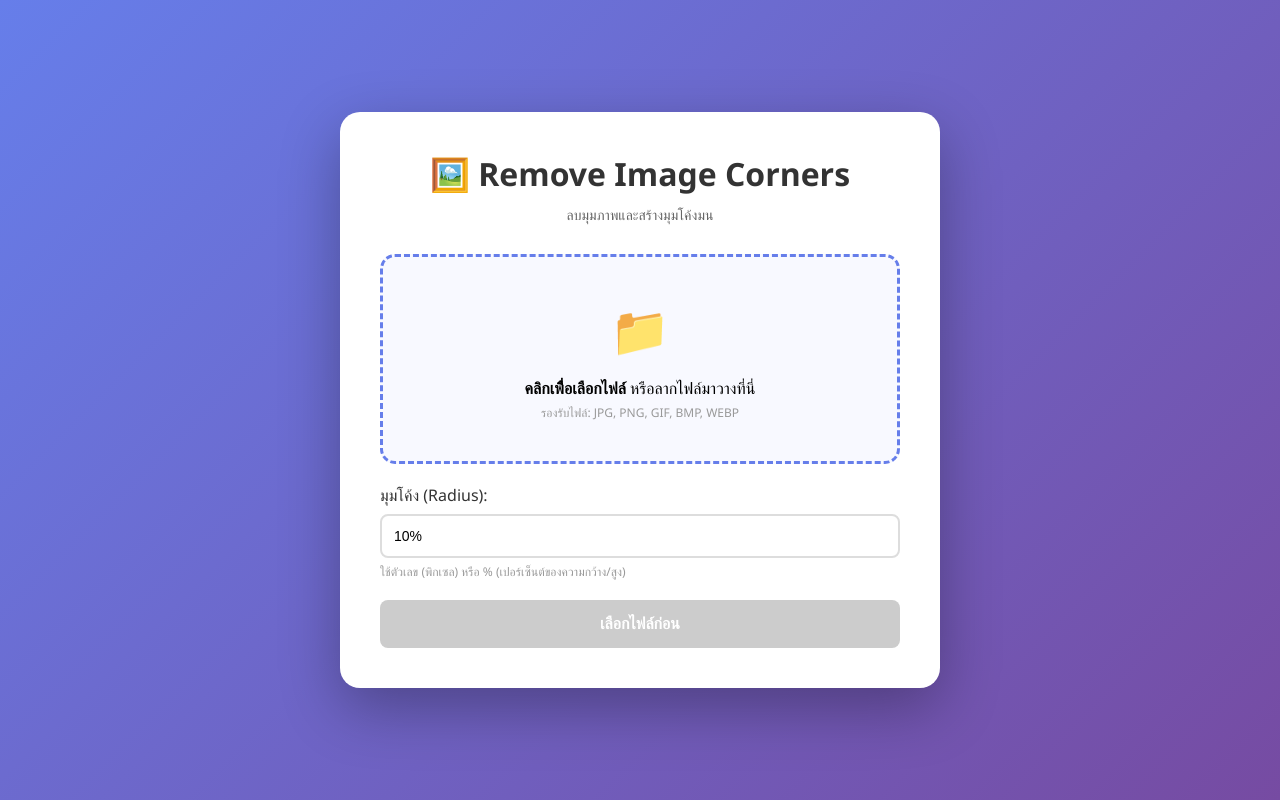
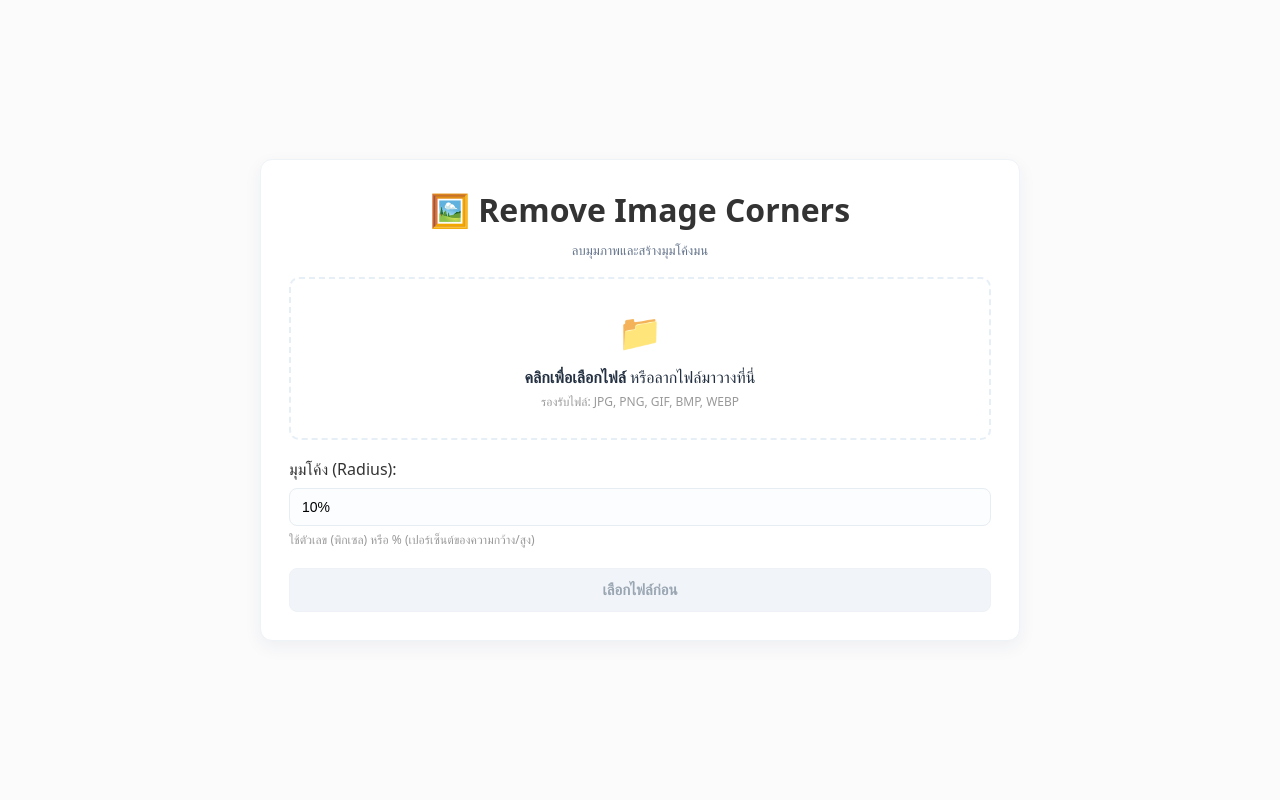
Before and after one commit to ranchana23/codespaces-blank, a Flask app: page / in a window 1280 px wide. Run offline with Flask 3, Linux system fonts and the light colour scheme; some libraries are stand-ins or nearby versions.

Commit message:
change theme

```diff
--- a/templates/index.html
+++ b/templates/index.html
@@ -4,6 +4,7 @@
     <meta charset="UTF-8">
     <meta name="viewport" content="width=device-width, initial-scale=1.0">
     <title>Remove Image Corners</title>
+    <link href="https://fonts.googleapis.com/css2?family=Noto+Sans+Thai+Looped:wght@300;400;600;700&display=swap" rel="stylesheet">
     <style>
         * {
             margin: 0;
@@ -12,22 +13,24 @@
         }
 
         body {
-            font-family: 'Segoe UI', Tahoma, Geneva, Verdana, sans-serif;
-            background: linear-gradient(135deg, #667eea 0%, #764ba2 100%);
+            font-family: 'Noto Sans Thai Looped', 'Noto Sans', 'Segoe UI', Tahoma, Geneva, Verdana, sans-serif;
+            background: #fbfbfc; /* soft neutral background */
             min-height: 100vh;
             display: flex;
             justify-content: center;
             align-items: center;
-            padding: 20px;
+            padding: 28px;
+            color: #233041;
         }
 
         .container {
-            background: white;
-            border-radius: 20px;
-            padding: 40px;
-            box-shadow: 0 20px 60px rgba(0, 0, 0, 0.3);
-            max-width: 600px;
+            background: #ffffff; /* clean card */
+            border-radius: 12px;
+            padding: 28px;
+            box-shadow: 0 6px 18px rgba(35, 48, 65, 0.06);
+            max-width: 760px;
             width: 100%;
+            border: 1px solid #eef3f7;
         }
 
         h1 {
@@ -37,36 +40,38 @@
         }
 
         .subtitle {
-            color: #666;
+            color: #64748b;
             text-align: center;
-            margin-bottom: 30px;
-            font-size: 14px;
+            margin-bottom: 18px;
+            font-size: 13px;
+            font-weight: 400;
         }
 
         .upload-area {
-            border: 3px dashed #667eea;
-            border-radius: 15px;
-            padding: 40px;
+            border: 2px dashed #e6eef6;
+            border-radius: 10px;
+            padding: 28px;
             text-align: center;
-            background: #f8f9ff;
+            background: #ffffff;
             cursor: pointer;
-            transition: all 0.3s ease;
-            margin-bottom: 20px;
+            transition: box-shadow 0.18s ease, transform 0.12s ease;
+            margin-bottom: 18px;
         }
 
         .upload-area:hover {
-            background: #eef1ff;
-            border-color: #764ba2;
+            box-shadow: 0 6px 18px rgba(35, 48, 65, 0.04);
+            transform: translateY(-2px);
         }
 
         .upload-area.dragover {
-            background: #e0e7ff;
-            border-color: #764ba2;
+            box-shadow: 0 8px 22px rgba(35, 48, 65, 0.06);
+            border-color: #dbeafc;
         }
 
         .upload-icon {
-            font-size: 48px;
-            margin-bottom: 15px;
+            font-size: 36px;
+            margin-bottom: 10px;
+            opacity: 0.9;
         }
 
         input[type="file"] {
@@ -86,16 +91,18 @@
 
         input[type="text"] {
             width: 100%;
-            padding: 12px;
-            border: 2px solid #ddd;
+            padding: 10px 12px;
+            border: 1px solid #e6edf3;
             border-radius: 8px;
             font-size: 14px;
-            transition: border-color 0.3s;
+            background: #fbfdff;
+            transition: box-shadow 0.12s ease, border-color 0.12s ease;
         }
 
         input[type="text"]:focus {
             outline: none;
-            border-color: #667eea;
+            box-shadow: 0 6px 16px rgba(102, 126, 234, 0.06);
+            border-color: #cfe3ff;
         }
 
         .hint {
@@ -106,31 +113,33 @@
 
         button {
             width: 100%;
-            padding: 15px;
-            background: linear-gradient(135deg, #667eea 0%, #764ba2 100%);
-            color: white;
-            border: none;
+            padding: 12px 14px;
+            background: #cfe8ff; /* pastel blue */
+            color: #0f1724;
+            border: 1px solid #c6dff8;
             border-radius: 8px;
-            font-size: 16px;
+            font-size: 15px;
             font-weight: 600;
             cursor: pointer;
-            transition: transform 0.2s, box-shadow 0.2s;
+            transition: transform 0.12s, box-shadow 0.12s;
         }
 
         button:hover:not(:disabled) {
-            transform: translateY(-2px);
-            box-shadow: 0 5px 15px rgba(102, 126, 234, 0.4);
+            transform: translateY(-1px);
+            box-shadow: 0 8px 20px rgba(35, 48, 65, 0.06);
         }
 
         button:disabled {
-            background: #ccc;
+            background: #f1f5f9;
+            color: #9aa6b2;
+            border-color: #eef2f6;
             cursor: not-allowed;
         }
 
         .result-preview {
-            margin-top: 20px;
+            margin-top: 18px;
             display: none;
-            animation: fadeIn 0.5s;
+            animation: fadeIn 0.28s;
             text-align: center;
         }
 
```
Also changed, not shown: other parts of templates/index.html (+12 -10 lines), tt_a_rounded.png (deleted), tt_b_rounded.png (deleted), 1 other file.
